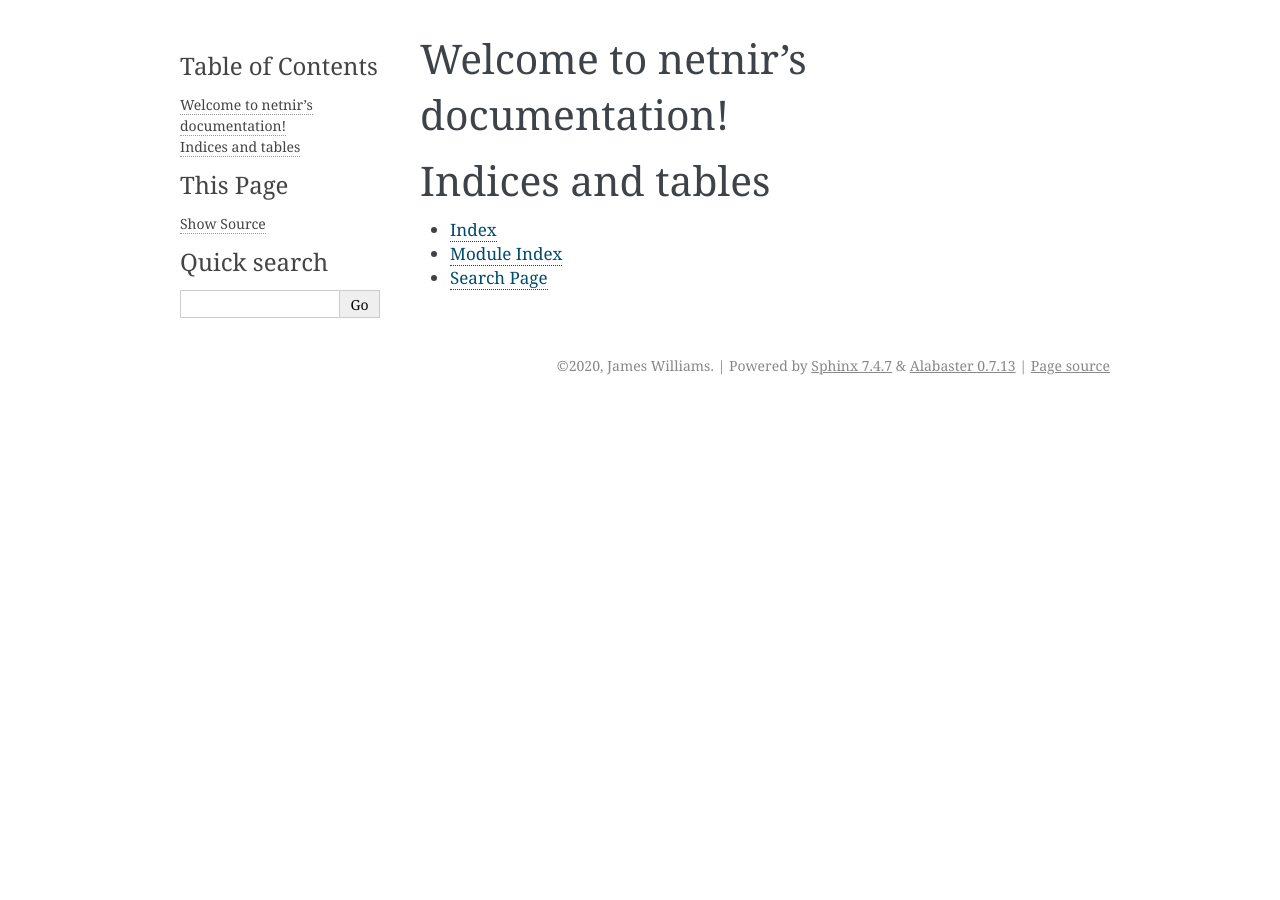
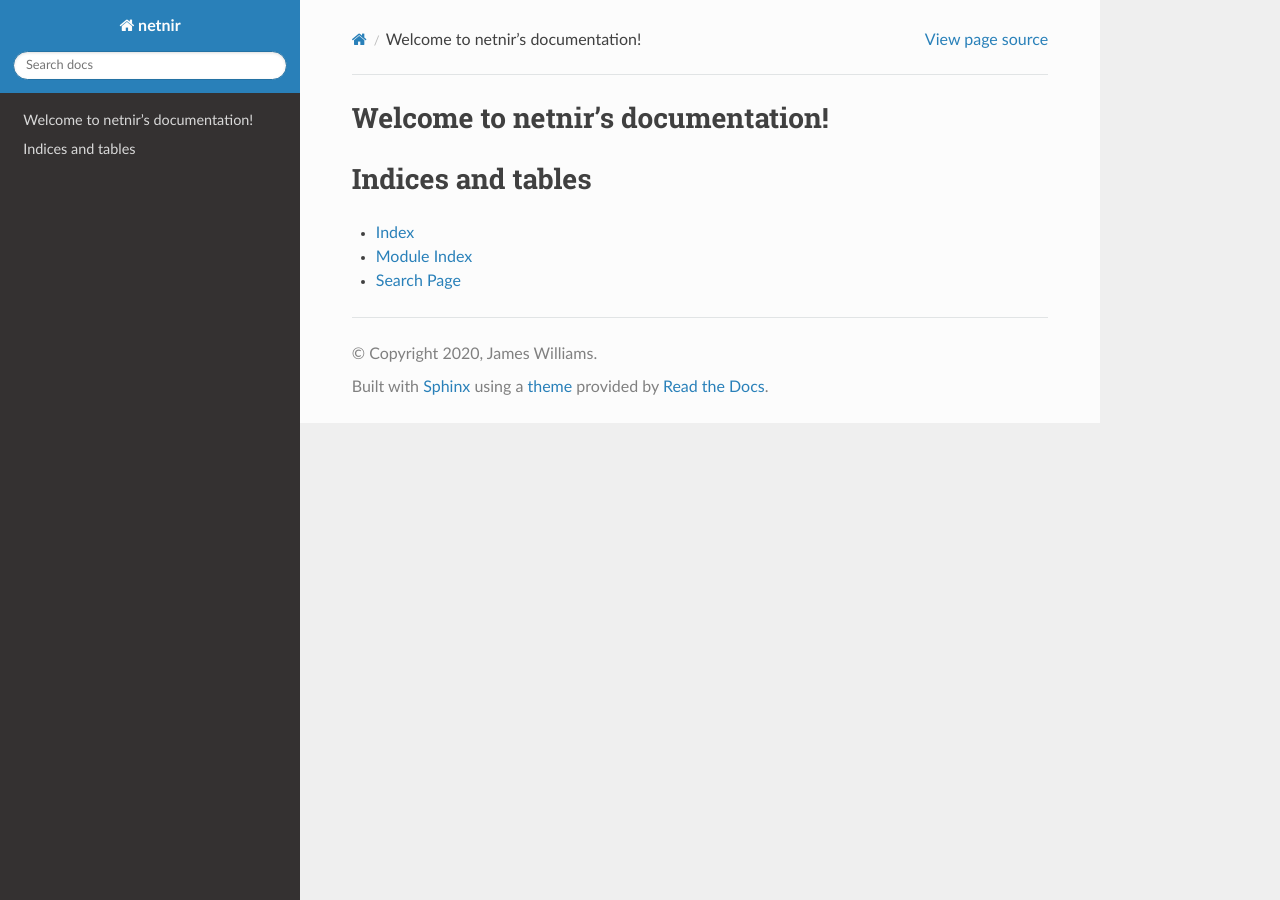
Before and after one commit to jtdub/netnir, a Sphinx documentation site: the page built from docs/index.rst, in a window 1280 px wide. Built offline with Sphinx 7.4.7 and the Read the Docs theme 2.0.0, drawn with Linux system fonts in a browser that asks for light colours; pages that are not in the unit, such as notebooks, are missing from menus.

Commit message:
update docs

```diff
--- a/docs/conf.py
+++ b/docs/conf.py
@@ -49,7 +49,7 @@ exclude_patterns = ['_build', 'Thumbs.db', '.DS_Store']
 # The theme to use for HTML and HTML Help pages.  See the documentation for
 # a list of builtin themes.
 #
-html_theme = 'alabaster'
+html_theme = 'sphinx_rtd_theme'
 
 # Add any paths that contain custom static files (such as style sheets) here,
 # relative to this directory. They are copied after the builtin static files,
--- /dev/null
+++ b/docs/netnir.rst
@@ -0,0 +1,10 @@
+.. _netnir:
+
+==================
+Code Documentation
+==================
+
+.. toctree::
+   :maxdepth: 1
+
+   netnir/modules.rst
```
Also changed, not shown: .travis.yml, 1 other file.
